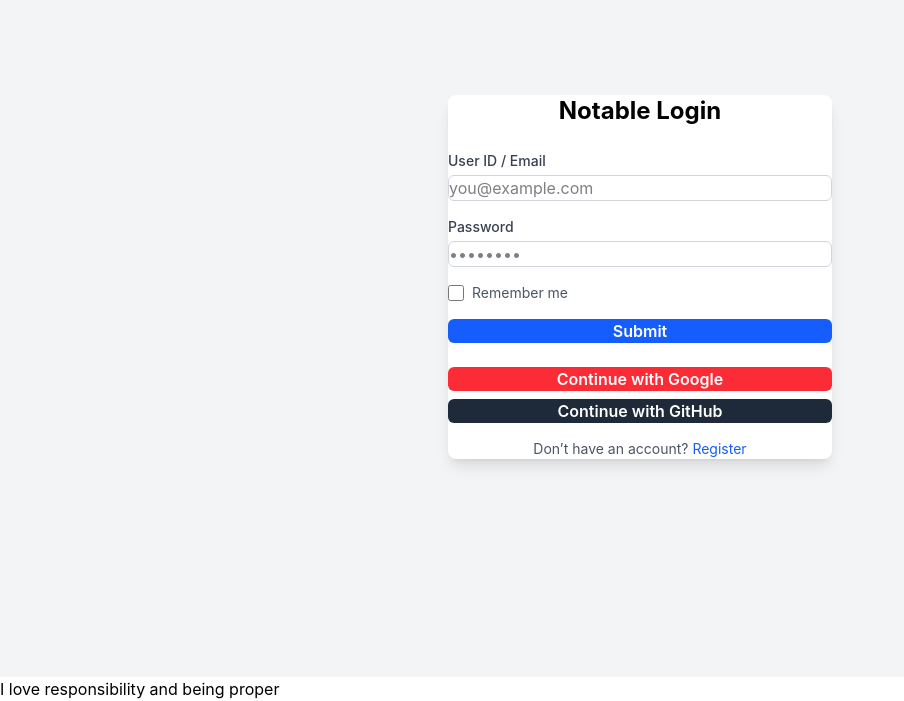
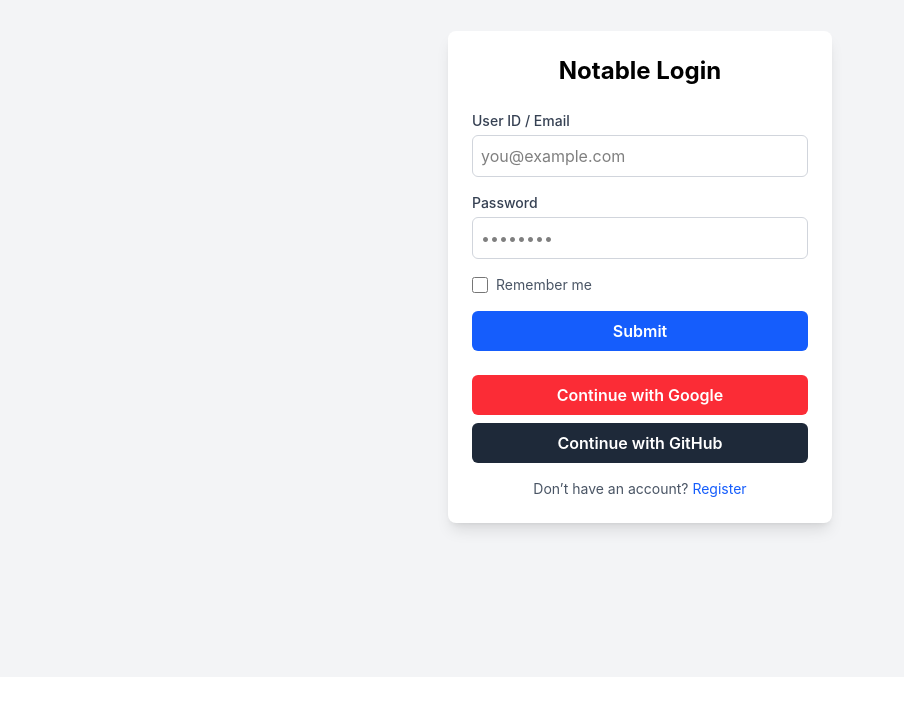
Before and after one commit to RenzPerdiguerra/notable, a React (Vite) app in the folder frontend/: page /login in a window 1280 px wide. Shown: the part 123-824 px from the top of the page, without its empty margins (0-904 px from the left). After the commit the page ends 800 px from the top, so only its background shows below. Built offline with nearby package versions, Linux system fonts and the light colour scheme; no server answers.

Commit message:
refactor(fe): add manifest, remove global padding and fix App.jsx

```diff
--- a/frontend/index.html
+++ b/frontend/index.html
@@ -9,11 +9,11 @@
       content="Web site created using create-react-app"
     />
     <title>Notable</title>
+    <link rel="manifest" href="./manifest.json">
   </head>
   <body>
+
     <div id="root"></div>
-
-    <p>I love responsibility and being proper</p>
 
   </body>
   <script type="module" src="./src/main.jsx"></script>
--- a/frontend/src/main.css
+++ b/frontend/src/main.css
@@ -4,10 +4,6 @@
   --primary-color: #2563eb;
   --font-family: 'Inter', sans-serif;
   --border-radius: 8px;
-}
-
-* {
-    padding: 0;
 }
 
 body {
```
Also changed, not shown: frontend/src/App.jsx (+4 -4 lines).
